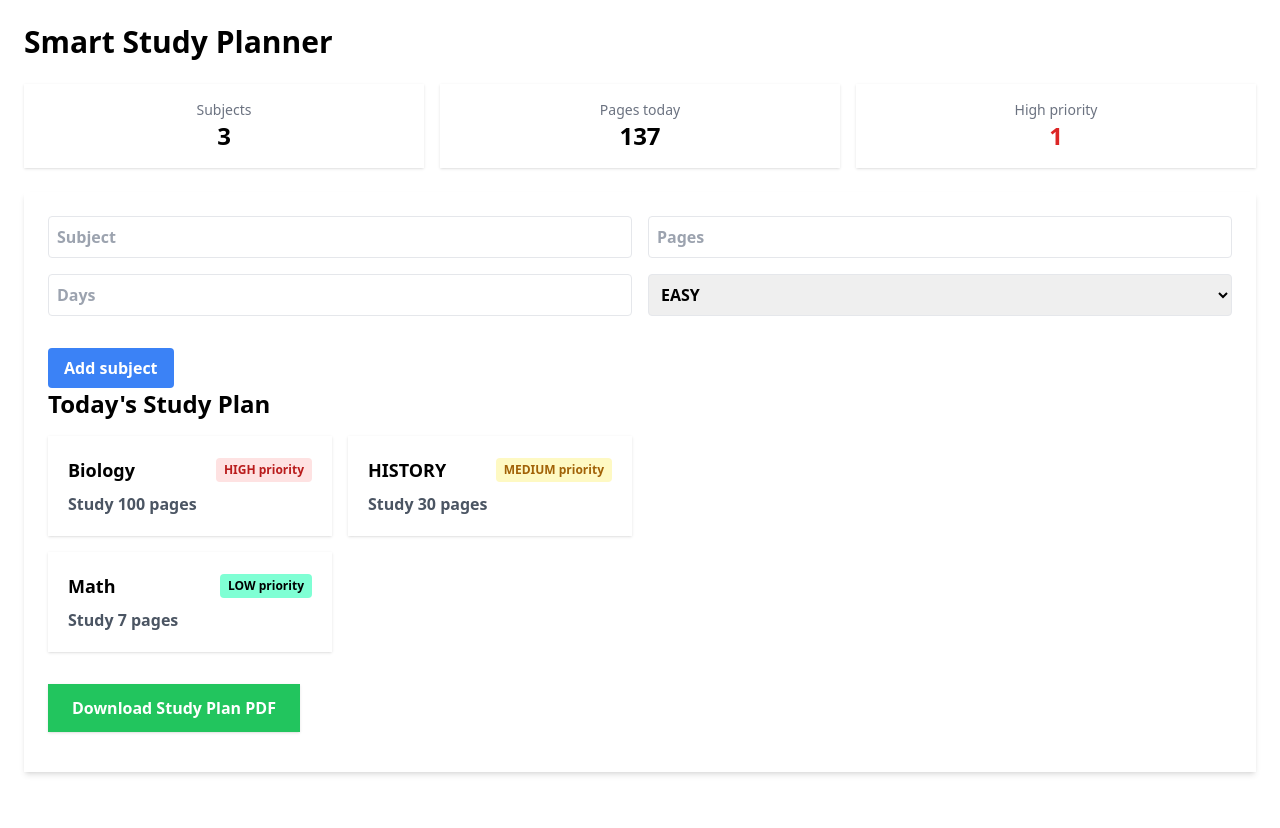
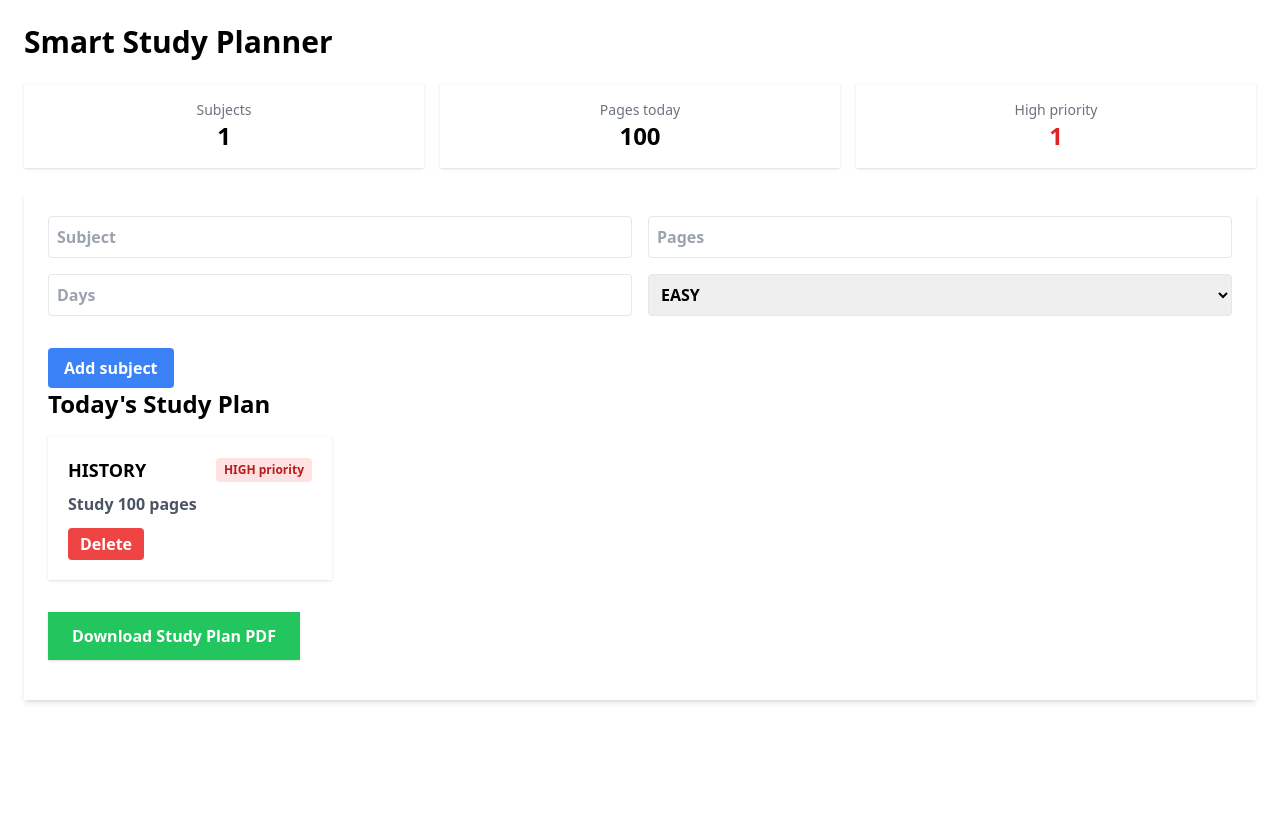
Before and after one commit to lena-Win/smart-study-planner, a Flask app: page / in a window 1280 px wide. After the commit the page ends 703 px from the top, so only its background shows below. Run offline with Flask 3, Linux system fonts and the light colour scheme; parts of the project's set-up code (start-up, migrations or seed data) failed here and were passed over; some libraries are stand-ins or nearby versions.

Commit message:
Add delete button with JSON persistence

```diff
--- a/app.py
+++ b/app.py
@@ -2,6 +2,7 @@ from flask import Flask, render_template, request, send_file, redirect, url_for
 from planner import calculate_daily_study, calculate_priority
 from pdf_export import export_plan_to_pdf
 from storage import load_subjects, save_subjects
+import uuid
 app = Flask(__name__)
 subjects = load_subjects()
 @app.route("/", methods=["GET", "POST"])
@@ -17,6 +18,7 @@ def home():
             pages_today = calculate_daily_study(pages, days)
             priority = calculate_priority(days)
             subjects.append({
+                "id": str(uuid.uuid4()),
                 "subject": subject,
                 "pages_today": pages_today,
                 "difficulty": difficulty,
@@ -47,6 +49,15 @@ def home():
         total_pages_today=total_pages_today,
         high_priority_count=high_priority_count
     )
+@app.route("/delete/<item_id>")
+def delete(item_id):
+    global subjects
+    print("BEFORE:", subjects)
+    print("DELETE:", item_id)
+    subjects = [item for item in subjects if item["id"] != item_id]
+    print("AFTER:", subjects)
+    save_subjects(subjects)
+    return redirect("/")
 @app.route("/download")
 def download():
     pdf_file = export_plan_to_pdf(subjects)
--- a/study_plan.json
+++ b/study_plan.json
@@ -1,20 +1,9 @@
 [
     {
-        "subject": "Math",
-        "pages_today": 7,
-        "difficulty": "HARD",
-        "priority": "LOW"
-    },
-    {
+        "id": "688ba308-97af-4d32-92ba-860bbb601d48",
         "subject": "HISTORY",
-        "pages_today": 30,
+        "pages_today": 100,
         "difficulty": "MEDIUM",
-        "priority": "MEDIUM"
-    },
-    {
-        "subject": "Biology",
-        "pages_today": 100,
-        "difficulty": "HARD",
         "priority": "HIGH"
     }
 ]
--- a/templates/index.html
+++ b/templates/index.html
@@ -76,6 +76,12 @@ LOW priority
 <p class="text-gray-600 mt-2">
 Study {{ item.pages_today }} pages
 </p>
+<a href="/delete/{{ item.id }}">
+<button type="button"
+class="mt-3 bg-red-500 text-white px-3 py-1 rounded hover:bg-red-600">
+Delete
+</button>
+</a>
 </div>
 {% endfor %}
 </div>
```
Also changed, not shown: 1 other file.
